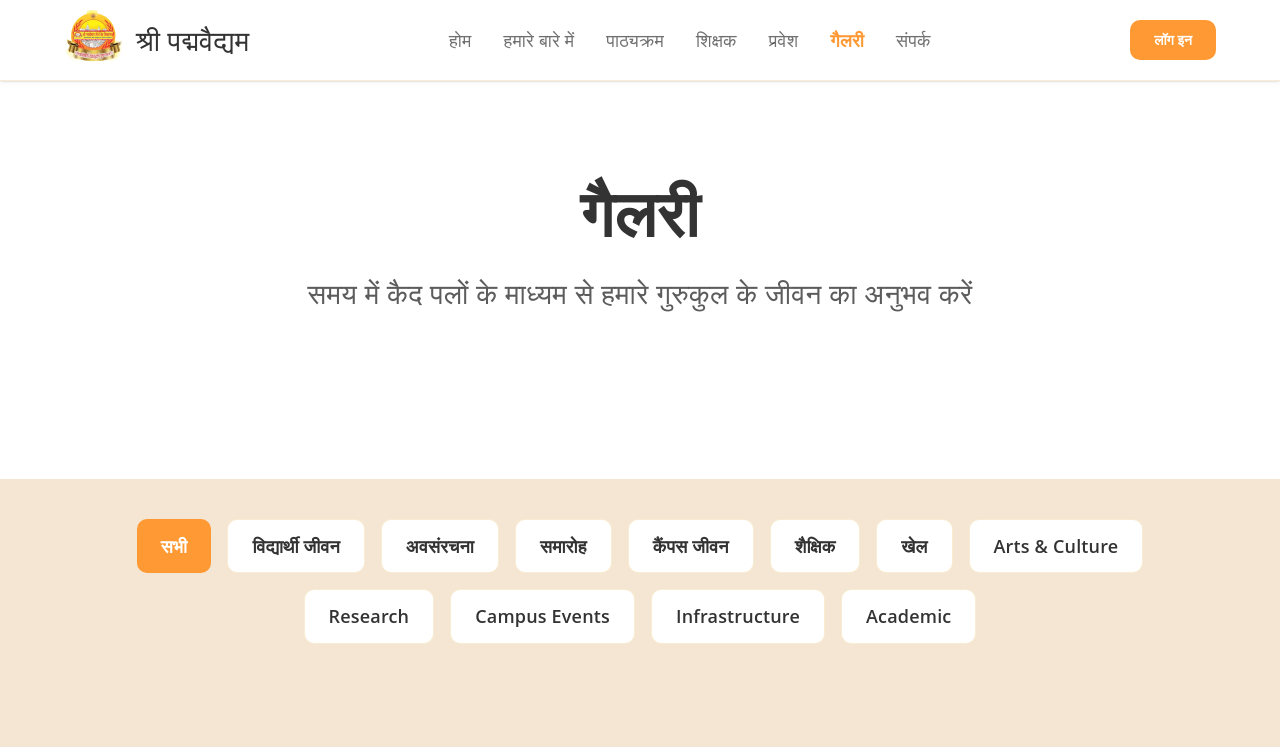
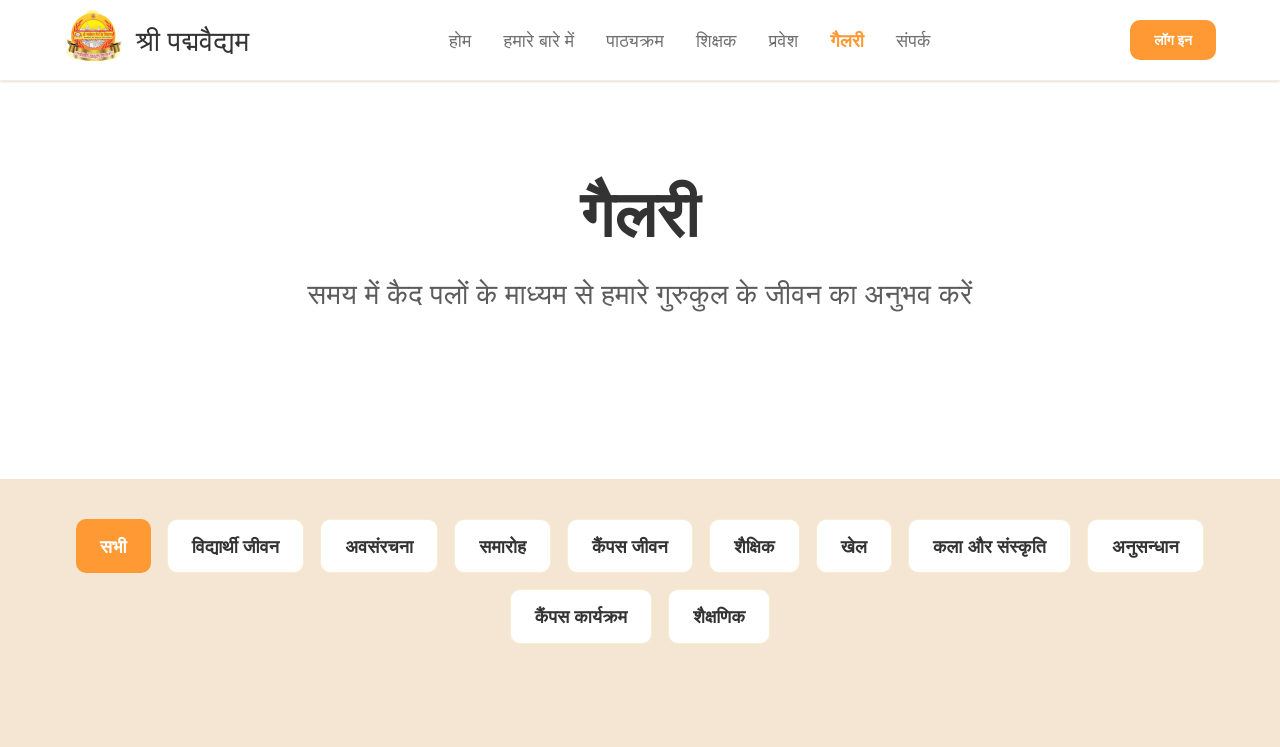
Before and after one commit to infotechopyra0-del/shreepadmavaidyam, a Next.js app: page /gallery in a window 1280 px wide. Shown: the top 747 px of the page. Built offline with nearby package versions, Linux system fonts and the light colour scheme; grey boxes are pictures that could not be loaded; a web font is replaced by a local one.

Commit message:
add new features

```diff
--- a/app/admission/page.tsx
+++ b/app/admission/page.tsx
@@ -18,6 +18,7 @@ import {
   AccordionTrigger,
 } from '@/components/ui/accordion';
 import { format } from 'date-fns';
+import { hi } from 'date-fns/locale';
 
 export default function AdmissionPage() {
   const MOCK_FAQS: AdmissionFAQs[] = [
@@ -77,7 +78,7 @@ export default function AdmissionPage() {
       eventDate: new Date().toISOString(),
       description: 'ऑनलाइन आवेदन पोर्टल खुलता है।',
       isDeadline: false,
-      category: 'Application',
+      category: 'आवेदन',
     },
     {
       _id: 'date-2',
@@ -85,7 +86,7 @@ export default function AdmissionPage() {
       eventDate: new Date(Date.now() + 1000 * 60 * 60 * 24 * 30).toISOString(),
       description: 'आवेदन जमा करने की अंतिम तिथि।',
       isDeadline: true,
-      category: 'Deadline',
+      category: 'अंतिम तिथि',
     },
   ];
 
@@ -364,7 +365,7 @@ export default function AdmissionPage() {
                       <Calendar className={`w-6 h-6 ${date.isDeadline ? 'text-[#FF9933]' : 'text-[#DAA520]'}`} />
                       {date.eventDate && (
                         <p className="font-['Open_Sans'] text-[1rem] leading-normal tracking-[0.01em] font-normal text-[#333333]/60">
-                          {format(new Date(date.eventDate), 'MMMM dd, yyyy')}
+                          {format(new Date(date.eventDate), 'd MMMM yyyy', { locale: hi })}
                         </p>
                       )}
                     </div>
--- a/app/gallery/page.tsx
+++ b/app/gallery/page.tsx
@@ -57,52 +57,52 @@ export default function GalleryPage() {
     },
     {
       _id: '7',
-      title: 'Art Exhibition Opening Night',
+      title: 'कला प्रदर्शनी उद्घाटन संध्या',
       mediaImage: '/images/artexhibitionopeningnight.png',
-      category: 'Arts & Culture',
-      altText: 'Attendees admiring various artworks at the student art exhibition opening.',
+      category: 'कला और संस्कृति',
+      altText: 'छात्र कला प्रदर्शनी के उद्घाटन पर विभिन्न कलाकृतियों की प्रशंसा करते हुए दर्शक।',
     },
     {
       _id: '8',
-      title: 'Research Lab Experiment',
+      title: 'अनुसंधान प्रयोगशाला प्रयोग',
       mediaImage: '/images/researchlabexperiment.png',
-      category: 'Research',
-      altText: 'A researcher in a lab coat conducting an experiment with scientific equipment.',
+      category: 'अनुसन्धान',
+      altText: 'वैज्ञानिक उपकरणों के साथ प्रयोग करते हुए एक शोधकर्ता।',
     },
     {
       _id: '9',
-      title: 'Student Orientation Day',
+      title: 'छात्र परिचय दिवस',
       mediaImage: '/images/studentorientationday.png',
-      category: 'Campus Events',
-      altText: 'New students gathered in an auditorium during the university orientation day.',
+      category: 'कैंपस कार्यक्रम',
+      altText: 'विश्वविद्यालय परिचय दिवस के दौरान सभागार में इकठ्ठे नए छात्र।',
     },
     {
       _id: '10',
-      title: 'Lecture Hall Interior',
+      title: 'व्याख्यान हॉल का अंदरूनी दृश्य',
       mediaImage: '/images/lecturehallinterior.png',
-      category: 'Infrastructure',
-      altText: 'Modern lecture hall with tiered seating and a large projection screen, ready for a class.',
+      category: 'अवसंरचना',
+      altText: 'स्तरीय बैठकों और बड़े प्रोजेक्शन स्क्रीन वाला आधुनिक व्याख्यान हॉल, कक्षा के लिए तैयार।',
     },
     {
       _id: '11',
-      title: 'Music Department Concert',
+      title: 'संगीत विभाग कॉन्सर्ट',
       mediaImage: '/images/musicdepartmentconcert.png',
-      category: 'Arts & Culture',
-      altText: 'University orchestra performing on stage in a grand concert hall.',
+      category: 'कला और संस्कृति',
+      altText: 'भव्य कॉन्सर्ट हॉल में मंच पर प्रदर्शन करती विश्वविद्यालय ऑर्केस्ट्रा।',
     },
     {
       _id: '12',
-      title: 'Study Abroad Fair',
+      title: 'विदेश अध्ययन मेला',
       mediaImage: '/images/studyabroadfair.png',
-      category: 'Academic',
-      altText: 'Students interacting with representatives at booths during the annual study abroad fair.',
+      category: 'शैक्षणिक',
+      altText: 'वार्षिक विदेश अध्ययन मेले के दौरान बूथों पर प्रतिनिधियों के साथ बातचीत करते छात्र।',
     },
     {
       _id: '13',
-      title: 'Campus Sustainability Project',
+      title: 'कैंपस सततता परियोजना',
       mediaImage: '/images/campussustainabilityproject.png',
-      category: 'Research',
-      altText: 'Students working on a solar panel installation as part of a campus sustainability initiative.',
+      category: 'अनुसन्धान',
+      altText: 'कैंपस सततता पहल के हिस्से के रूप में सौर पैनल इंस्टॉलेशन पर काम करते छात्र।',
     },
   ];
 
```
